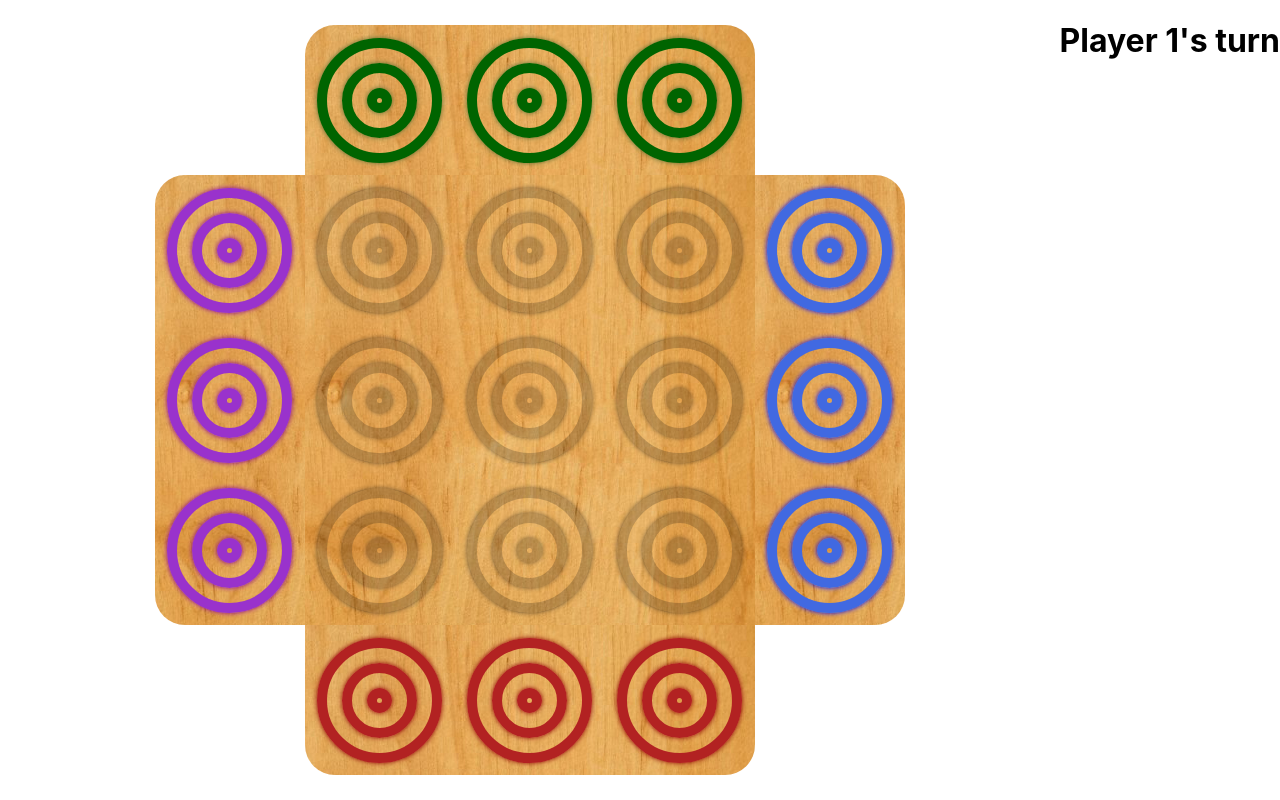
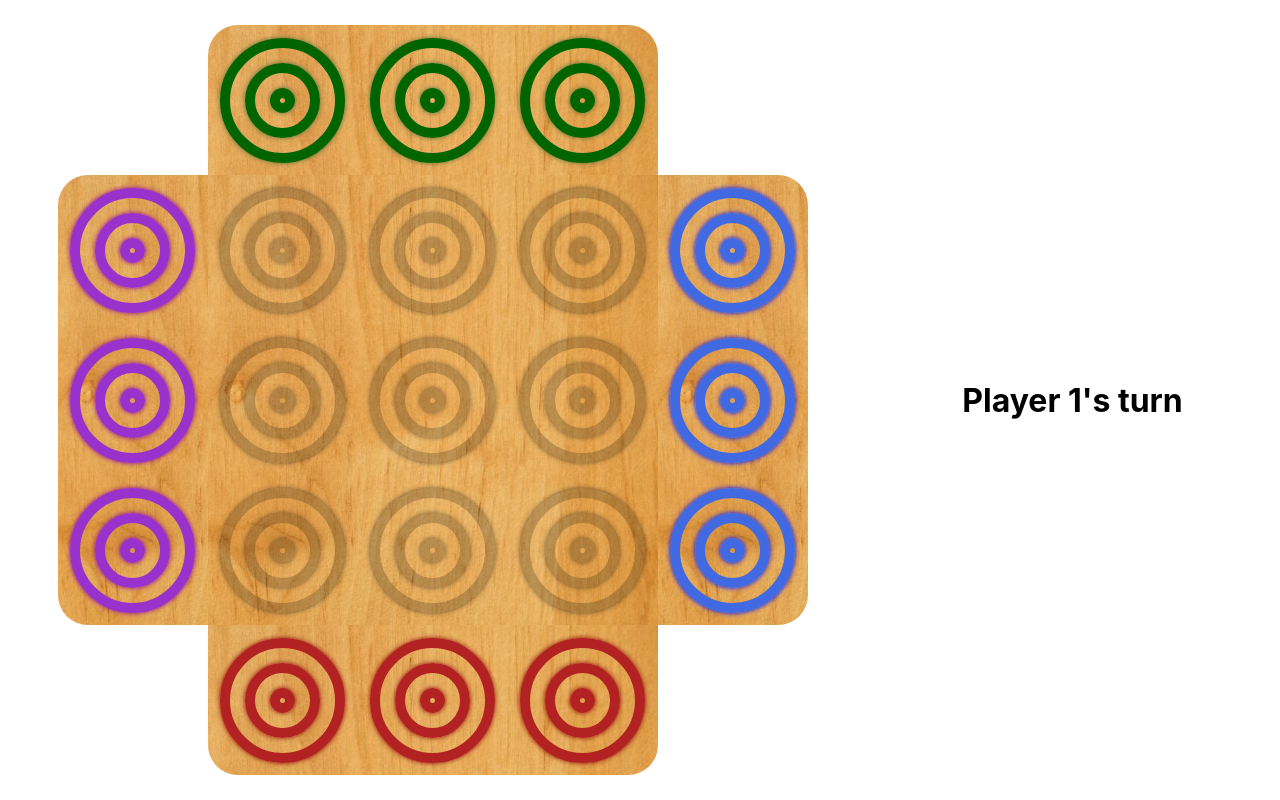
Before and after one commit to soleilyasmina/otrio, a React (Create React App) app: page / in a window 1280 px wide. Built offline with nearby package versions, Linux system fonts and the light colour scheme; the HTML template or start-up script is replaced by a standard one.

Commit message:
added css and an enclosing div

```diff
--- a/src/App.css
+++ b/src/App.css
@@ -4,12 +4,17 @@
   height: 100vh;
   margin: auto;
   display: flex;
+  justify-content: center;
 }
 
 .game {
   display: grid;
   grid-template-columns: 150px 450px 150px;
   grid-template-rows: 150px 450px 150px;
+  margin: auto;
+}
+.stats {
+  width: 300px;
   margin: auto;
 }
 
--- a/src/components/Stats.js
+++ b/src/components/Stats.js
@@ -2,6 +2,8 @@ import React from 'react';
 
 export default function Stats(props) {
   return (
-    <h1>Player {props.turn + 1}{props.win ? ' wins!' : "'s turn"}</h1>
+    <div className="">
+      <h1>Player {props.turn + 1}{props.win ? ' wins!' : "'s turn"}</h1>
+    </div>
   )
 }
```
